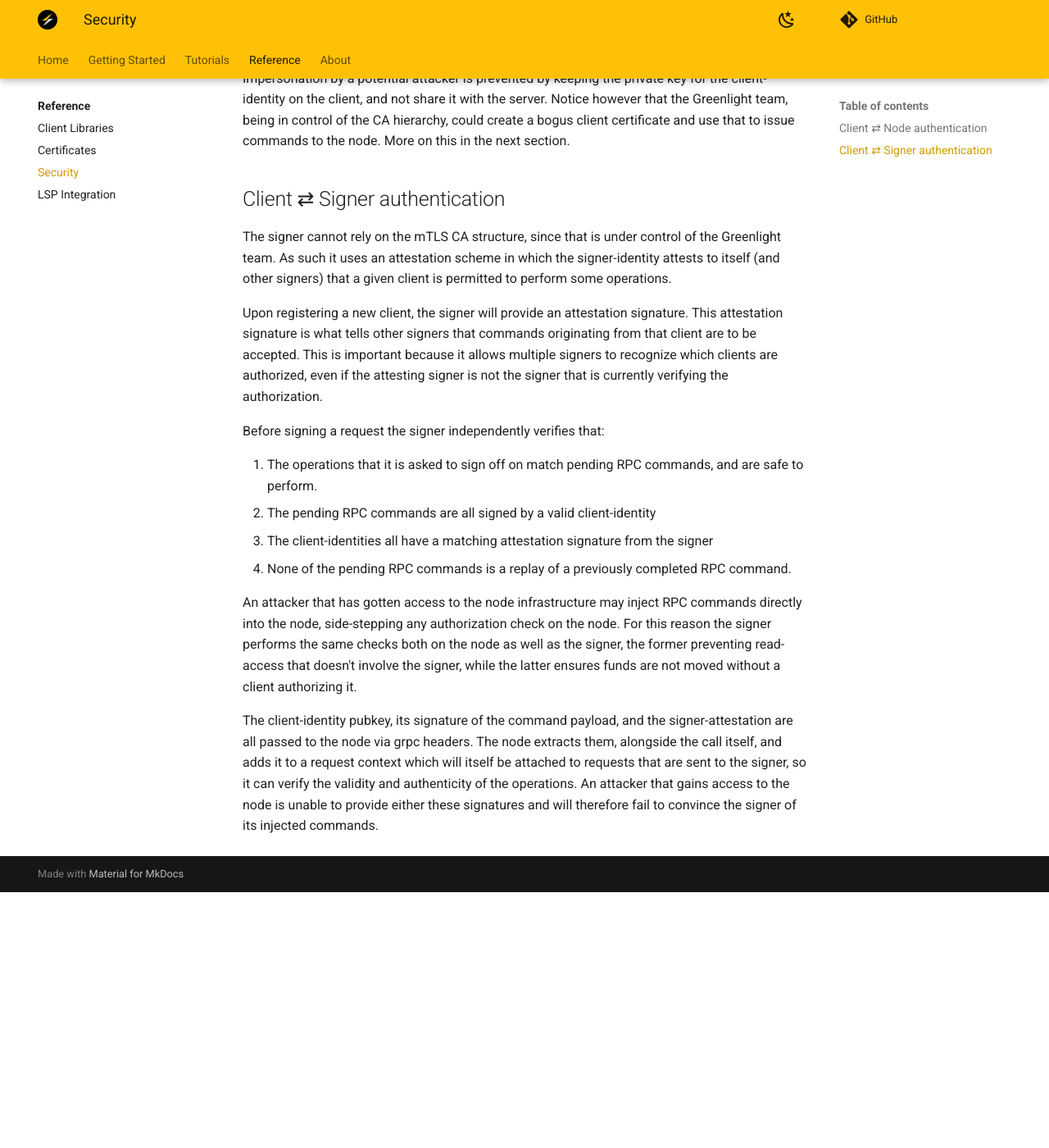
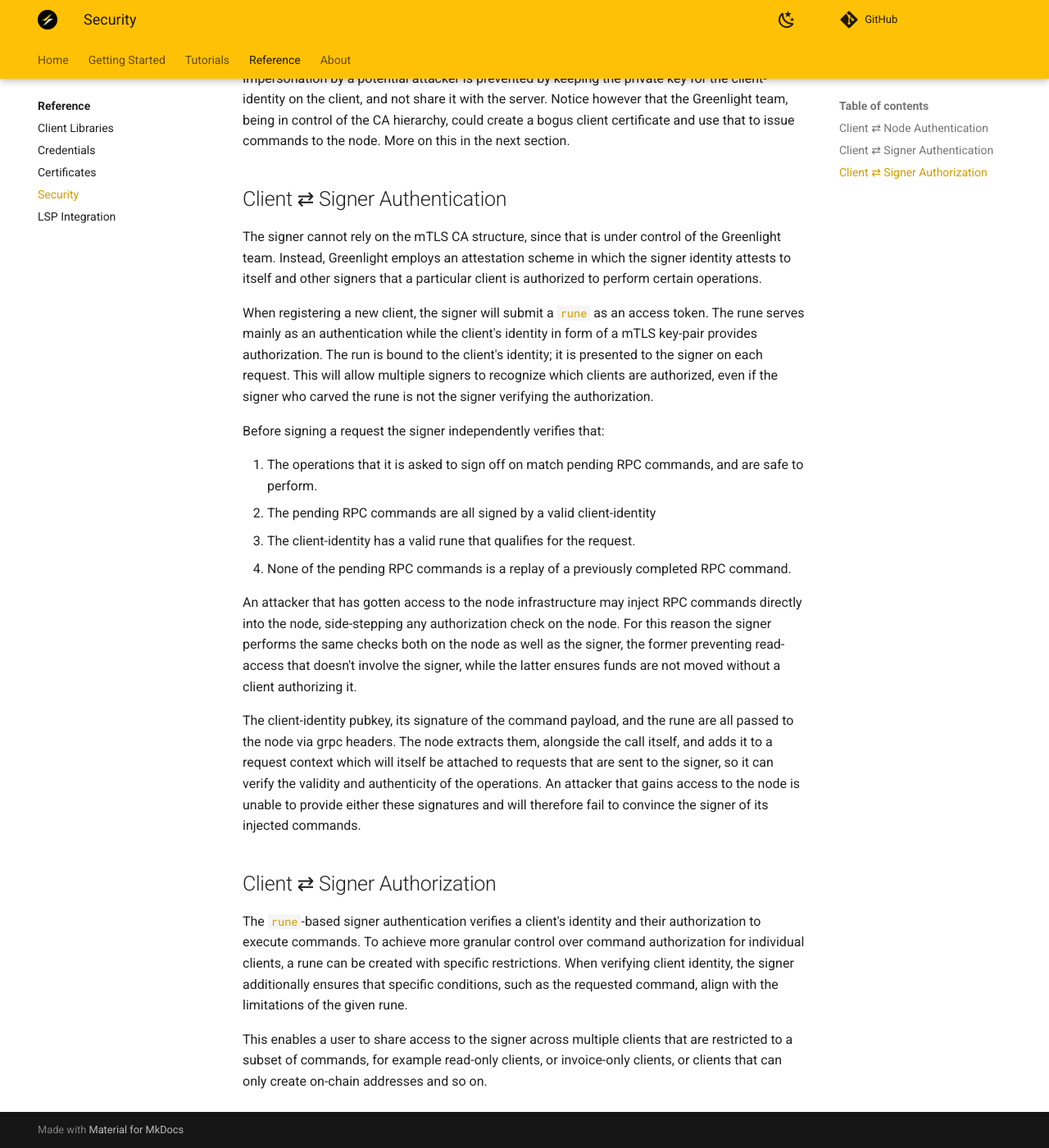
Before and after one commit to Blockstream/greenlight, an MkDocs documentation site: the page built from docs/src/reference/security.md, in a window 1280 px wide and 1400 px high, scrolled down 935 px. Shown: the whole window at 82% size. Built offline with MkDocs 1.6.1 and Material for MkDocs 9.7.7, drawn with Linux system fonts in a browser that asks for light colours; comment, search, counter and statistics services are not loaded; before the commit the page ends 2023 px from its top, so only the background shows below that; some of the changed text lies outside the part shown.

Commit message:
docs: Add credentials to the docs
Signed-off-by: Peter Neuroth <pet.v.ne@gmail.com>

```diff
--- a/docs/mkdocs.yml
+++ b/docs/mkdocs.yml
@@ -76,6 +76,7 @@ nav:
   - Reference:
     - Overview: reference/index.md
     - Client Libraries: reference/client-libraries.md
+    - Credentials: reference/creds.md
     - Certificates: reference/certs.md
     - Security: reference/security.md
     - LSP Integration: reference/lsp.md
--- a/docs/src/reference/security.md
+++ b/docs/src/reference/security.md
@@ -18,8 +18,7 @@ attacker, whether internal or external, by checking authorization on
 both the node as well as the signer level.
 
 
-
-## Client &rlarr; Node authentication
+## Client &rlarr; Node Authentication
 
 This is a direct connection from a client to the node, or the signer
 to the node. The mTLS certificate hierarchy is under the control of
@@ -50,27 +49,28 @@ control of the CA hierarchy, could create a bogus client certificate
 and use that to issue commands to the node. More on this in the next
 section.
 
-## Client &rlarr; Signer authentication
+## Client &rlarr; Signer Authentication
 
 The signer cannot rely on the mTLS CA structure, since that is under
-control of the Greenlight team. As such it uses an attestation scheme
-in which the signer-identity attests to itself (and other signers)
-that a given client is permitted to perform some operations.
+control of the Greenlight team. Instead, Greenlight employs an
+attestation scheme in which the signer identity attests to itself and
+other signers that a particular client is authorized to perform
+certain operations.
 
-Upon registering a new client, the signer will provide an attestation
-signature. This attestation signature is what tells other signers that
-commands originating from that client are to be accepted. This is
-important because it allows multiple signers to recognize which
-clients are authorized, even if the attesting signer is not the signer
-that is currently verifying the authorization.
+When registering a new client, the signer will submit a [`rune`][rune]
+as an access token. The rune serves mainly as an authentication while the
+client's identity in form of a mTLS key-pair provides authorization.
+The run is bound to the client's identity; it is presented to the signer
+on each request. This will allow multiple signers to recognize which
+clients are authorized, even if the signer who carved the rune is not the
+signer verifying the authorization.
 
 Before signing a request the signer independently verifies that:
 
  1. The operations that it is asked to sign off on match pending RPC
     commands, and are safe to perform.
  2. The pending RPC commands are all signed by a valid client-identity
- 3. The client-identities all have a matching attestation signature
-    from the signer
+ 3. The client-identity has a valid rune that qualifies for the request.
  4. None of the pending RPC commands is a replay of a previously
     completed RPC command.
 
@@ -82,10 +82,28 @@ preventing read-access that doesn't involve the signer, while the
 latter ensures funds are not moved without a client authorizing it.
 
 The client-identity pubkey, its signature of the command payload, and
-the signer-attestation are all passed to the node via grpc
-headers. The node extracts them, alongside the call itself, and adds
-it to a request context which will itself be attached to requests that
-are sent to the signer, so it can verify the validity and authenticity
-of the operations. An attacker that gains access to the node is unable
-to provide either these signatures and will therefore fail to convince
+the rune are all passed to the node via grpc headers. The node
+extracts them, alongside the call itself, and adds it to a request
+context which will itself be attached to requests that are sent to the
+signer, so it can verify the validity and authenticity of the
+operations. An attacker that gains access to the node is unable to
+provide either these signatures and will therefore fail to convince
 the signer of its injected commands.
+
+## Client &rlarr; Signer Authorization
+
+The [`rune`][rune]-based signer authentication verifies a client's
+identity and their authorization to execute commands. To achieve more
+granular control over command authorization for individual clients, a
+rune can be created with specific restrictions. When verifying client
+identity, the signer additionally ensures that specific conditions,
+such as the requested command, align with the limitations of the given
+rune.
+
+This enables a user to share access to the signer across multiple
+clients that are restricted to a subset of commands, for example
+read-only clients, or invoice-only clients, or clients that can only
+create on-chain addresses and so on.
+
+<!-- FIXME: Should I point to the library that we use here (which is futhark, that has a link to rusty's library)? Maybe we should give runes a Wikipedia article ^^ -->
+[rune]: https://github.com/nepet/runeauth
```
Also changed, not shown: docs/src/reference/creds.md (added, +229 -0 lines).
